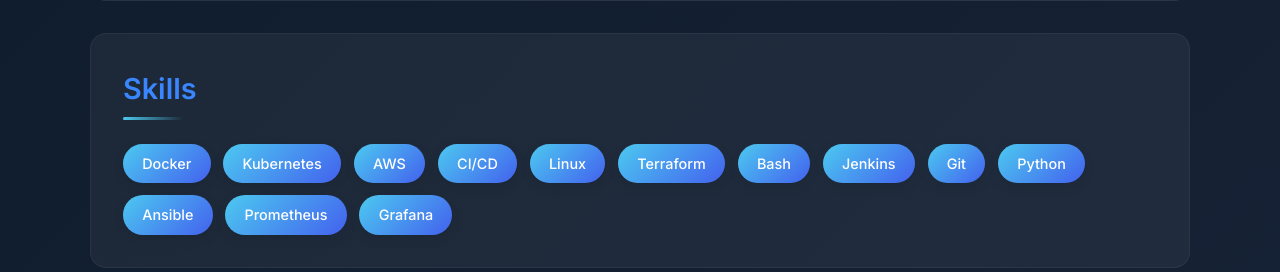
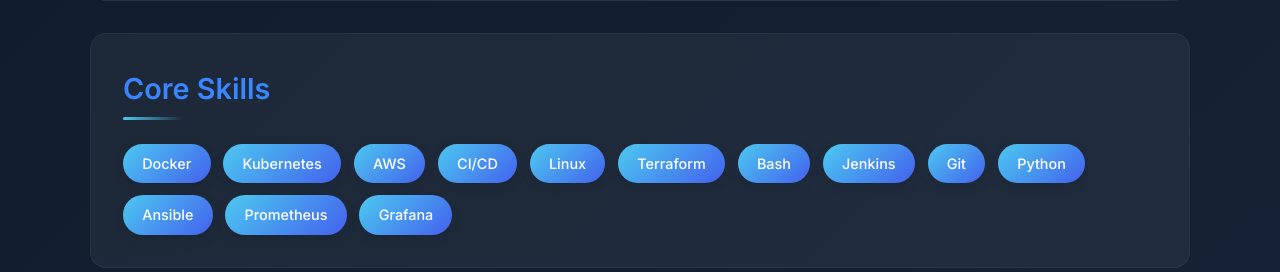
Before and after one commit to gad0788/resume-app-poc, a Flask app: page / in a window 1280 px wide. Shown: the part 908-1180 px from the top of the page. Run offline with Flask 3, Linux system fonts and the light colour scheme.

Commit message:
developer made changes on code

```diff
--- a/templates/index.html
+++ b/templates/index.html
@@ -299,7 +299,7 @@
         </section>
 
         <section class="section">
-            <h2>Skills</h2>
+            <h2>Core Skills</h2>
             <div class="skills-list">
                 <span class="skill">Docker</span>
                 <span class="skill">Kubernetes</span>
```
Also changed, not shown: .github/workflows/ci.yaml.
